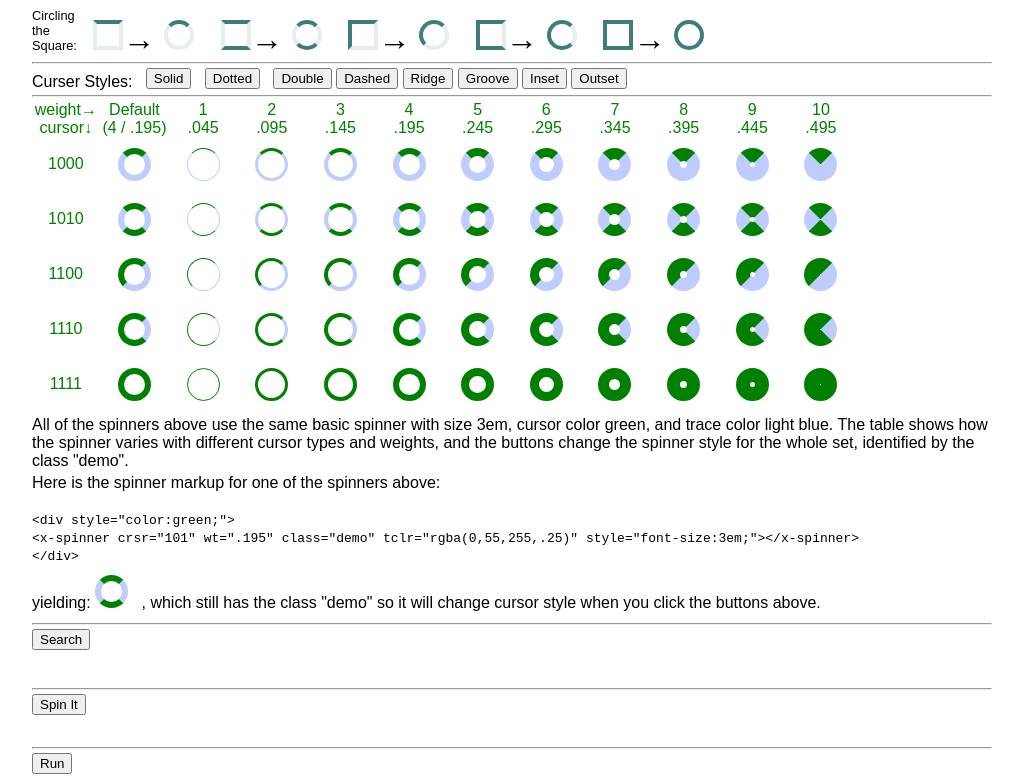
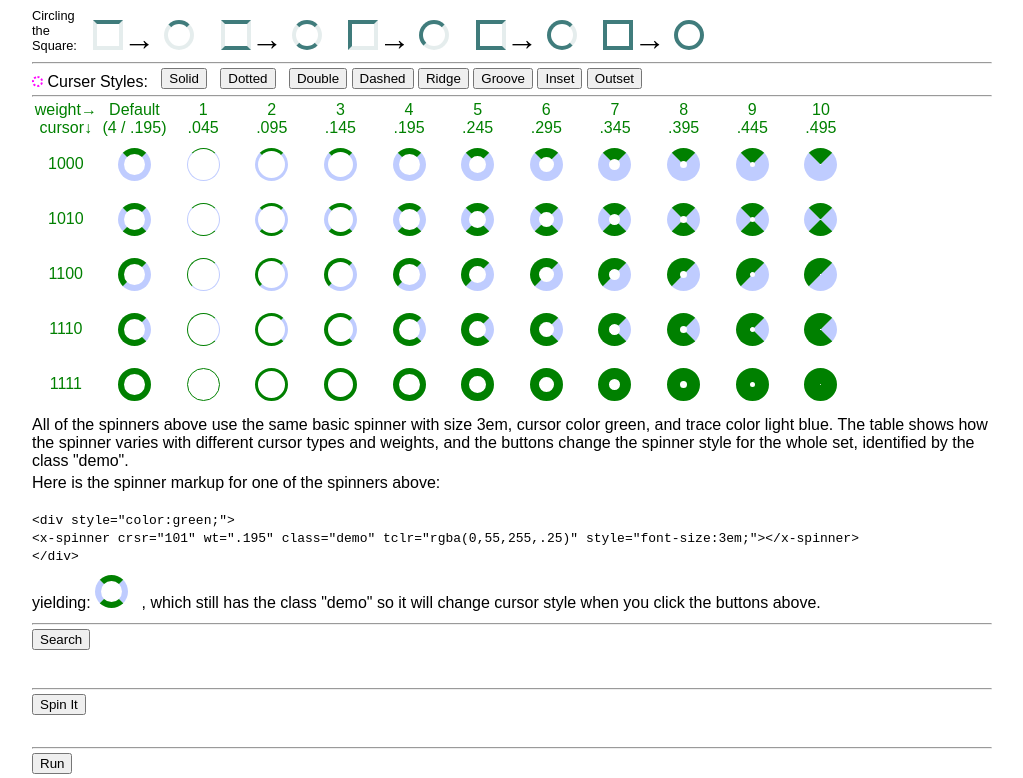
Before and after one commit to bwva/HTML-SpinnerElem, a website: page ex/html_spinner_examples.html in a window 1280 px wide. Shown: the top 778 px of the page, without its empty margins (0-1023 px from the left). Drawn offline with Linux system fonts and the light colour scheme; files whose address does not match are found by name.

Commit message:
Cleanup after file rearrangement

```diff
--- a/ex/html_spinner_examples.html
+++ b/ex/html_spinner_examples.html
@@ -145,7 +145,8 @@ button {
 "></span> &nbsp;
 </p>
 <hr>
-<div>Curser Styles: &nbsp;
+<div><x-spinner cstyle="dotted" crsr="1111" color="magenta"></x-spinner>
+Curser Styles: &nbsp;
 <button type="button" onclick="
   const targetSpinners = document.querySelectorAll('.demo');
   targetSpinners.forEach(spinner => {
```
Also changed, not shown: 1 other file.
